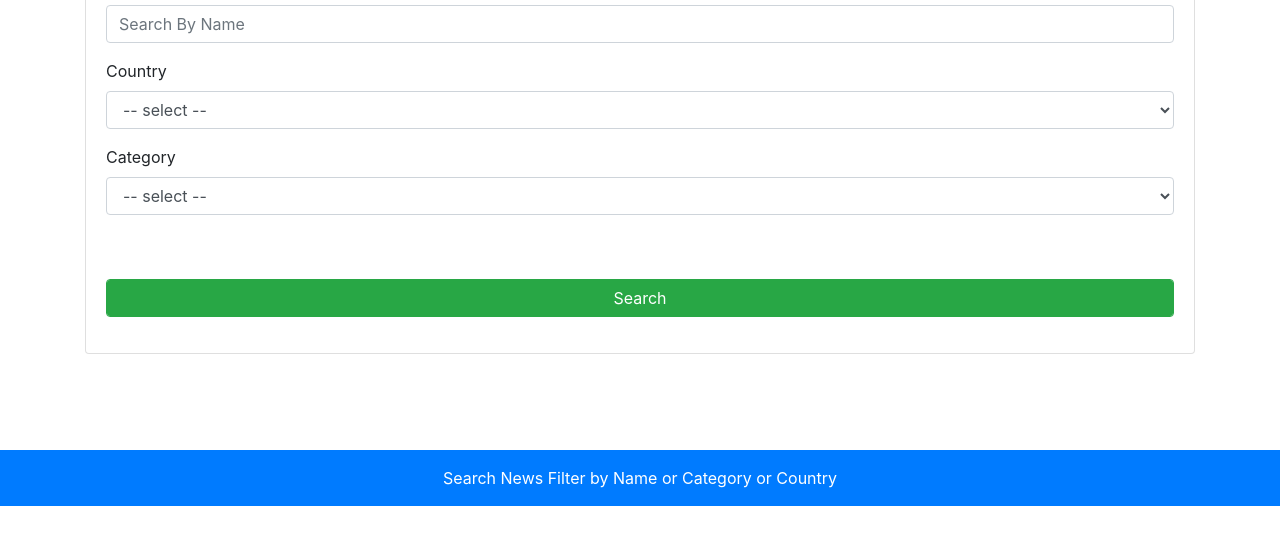
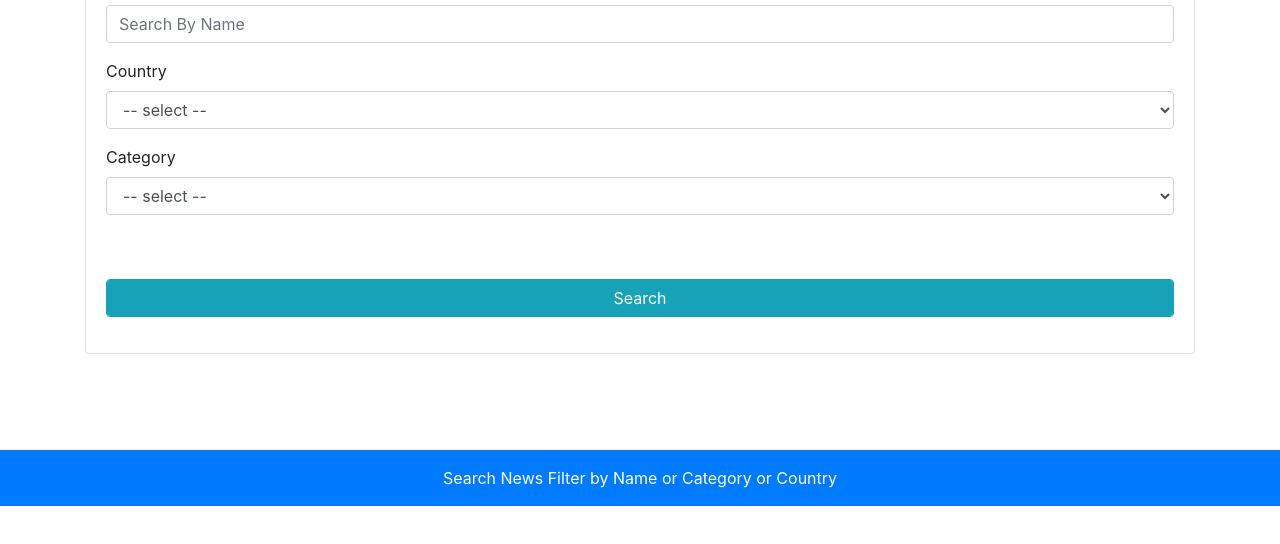
Before and after one commit to siavash-asghari/News_API, a plain HTML site: page index.html in a window 1280 px wide. Shown: the part 208-752 px from the top of the page. Drawn offline with Linux system fonts and the light colour scheme.

Commit message:
change button style

```diff
--- a/index.html
+++ b/index.html
@@ -52,7 +52,7 @@
                     </div>
 
                     <div class="form-group">
-                        <input type="submit" class="mt-5 form-control btn btn-success" id="submitBtn" value="Search">
+                        <input type="submit" class="mt-5 form-control btn btn-info" id="submitBtn" value="Search">
                     </div>
 
                </div>
```
